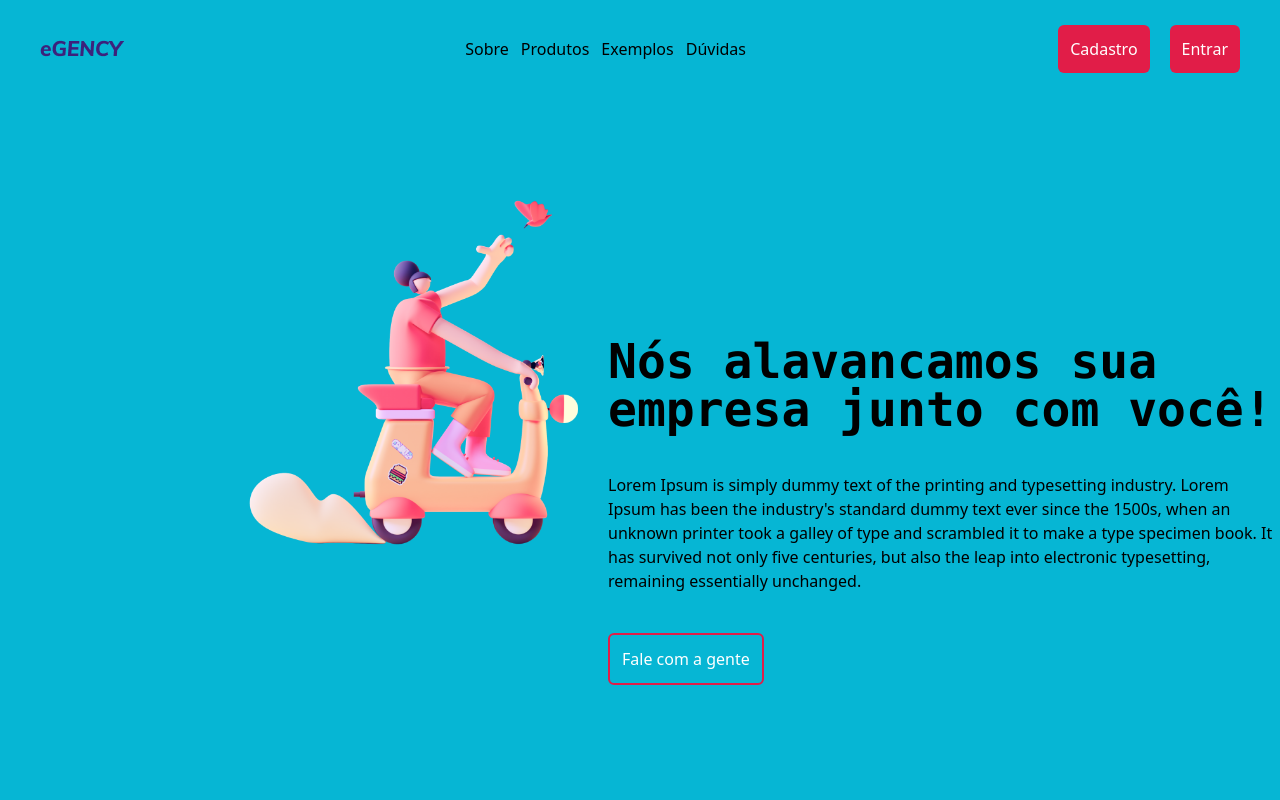
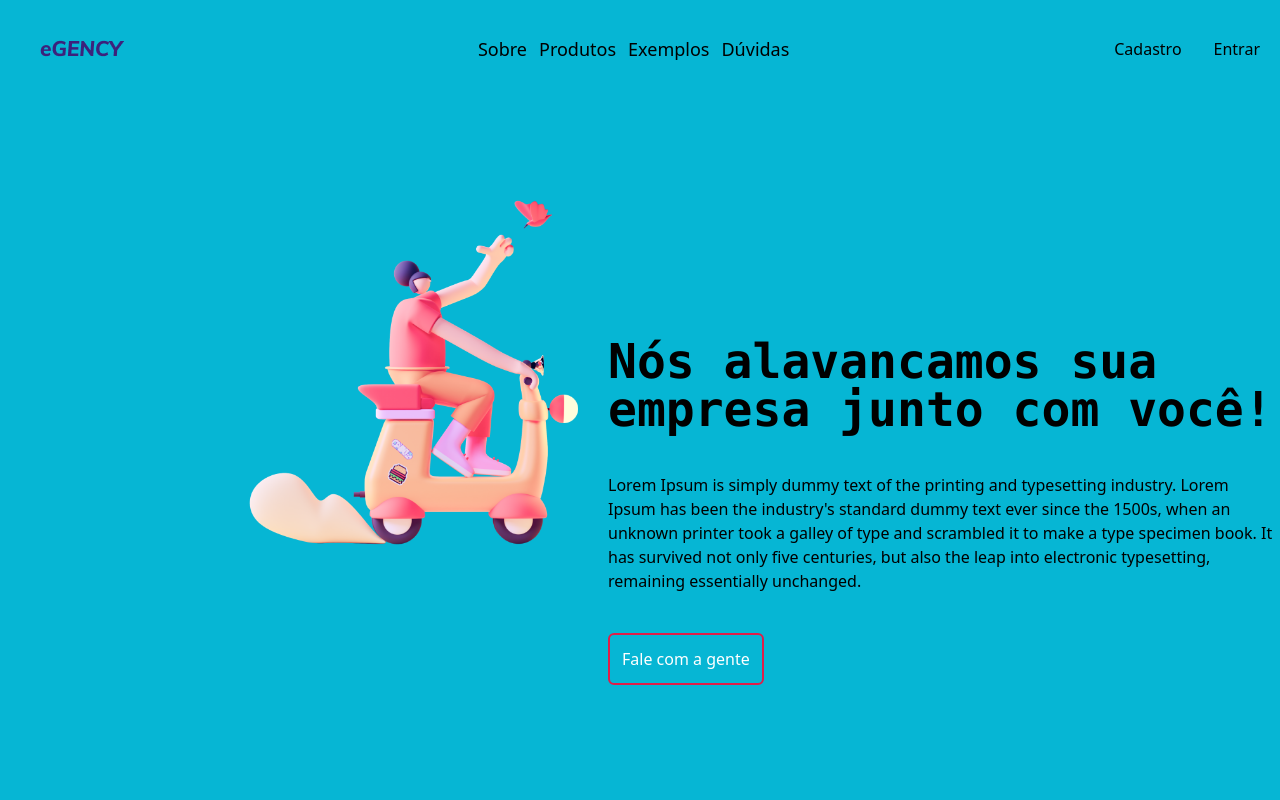
Before and after one commit to LeonardoAlves04/typePage, a React (Create React App) app: page / in a window 1280 px wide. Shown: the top 800 px of the page. Built offline with nearby package versions, Linux system fonts and the light colour scheme.

Commit message:
feat: add underline and path to header

```diff
--- a/src/global/Header.tsx
+++ b/src/global/Header.tsx
@@ -3,31 +3,31 @@ import { Link } from "react-router-dom";
 
 const Header = () => {
   return (
-    <div className="bg-cyan-500 flex justify-between">
+    <div className="bg-cyan-500 flex justify-between ">
       <img src="/assets/logo.png" alt="logo" className="p-10" />
 
       <div className="flex items-center ">
-        <a href="#cases">
-          <h2 className="mr-3">Sobre</h2>
+        <a href="#cases" className="no-underline hover:underline">
+          <h2 className="mr-3 text-lg">Sobre</h2>
         </a>
-        <a href="#methods">
-          <h2 className="mr-3">Produtos</h2>
+        <a href="#methods" className="no-underline hover:underline">
+          <h2 className="mr-3 text-lg">Produtos</h2>
         </a>
-        <a href="#examples">
-          <h2 className="mr-3">Exemplos</h2>
+        <a href="#examples" className="no-underline hover:underline">
+          <h2 className="mr-3 text-lg">Exemplos</h2>
         </a>
-        <a href="#footer">
-          <h2 className="mr-3">Dúvidas</h2>
+        <a href="#footer" className="no-underline hover:underline">
+          <h2 className="mr-3 text-lg">Dúvidas</h2>
         </a>
       </div>
 
-      <div className="flex justify-end items-center">
-        <button className="bg-rose-600 text-white p-3 rounded-md mr-5 h-12">
-          Cadastro
+      <div className="flex justify-end items-center mr-[20px] space-x-3">
+        <button className="cta mr-[20px]">
+          <span>Cadastro</span>
         </button>
 
-        <button className="bg-rose-600 text-white p-3 rounded-md mr-10 h-12">
-          Entrar
+        <button className="cta">
+          <span>Entrar</span>
         </button>
       </div>
     </div>
```
